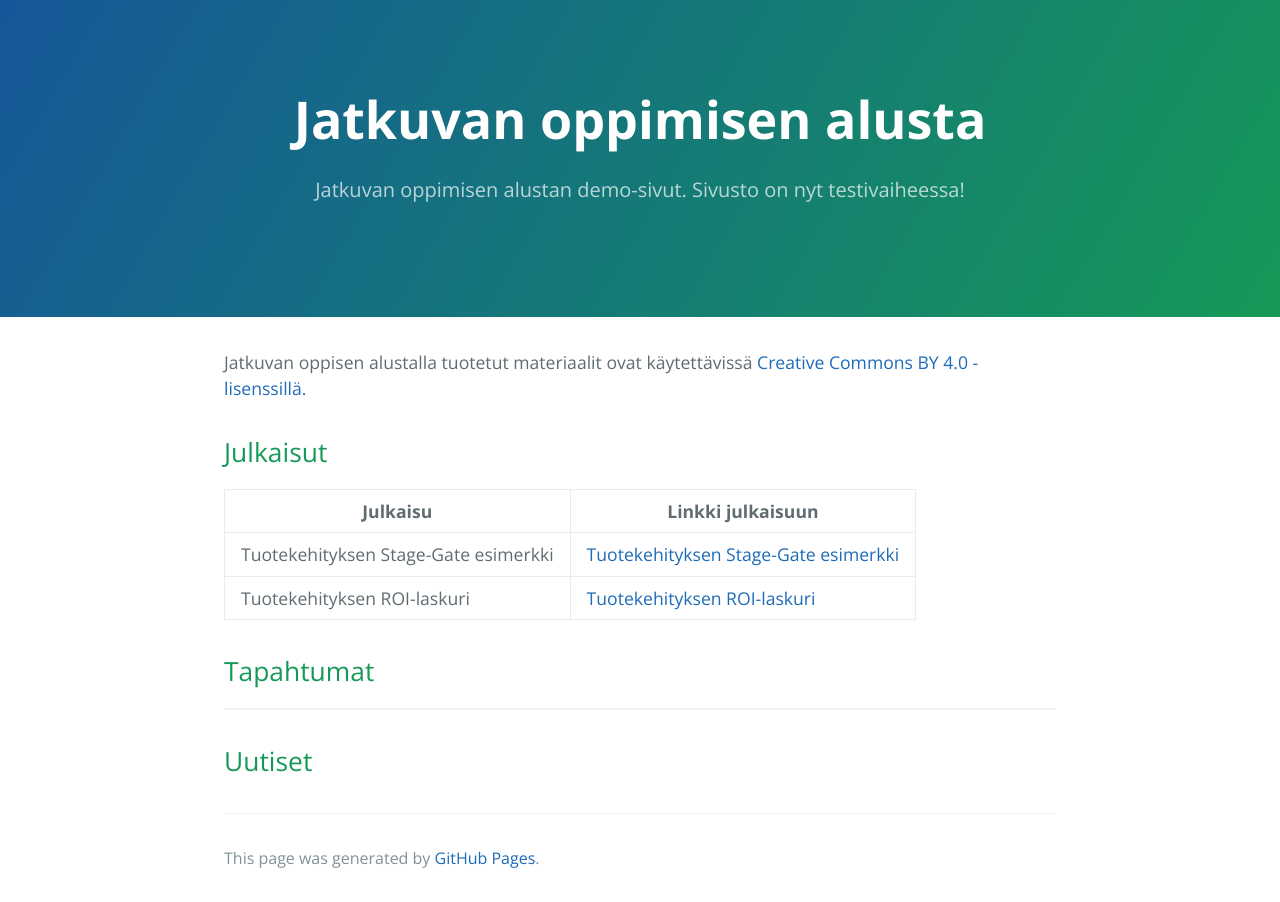
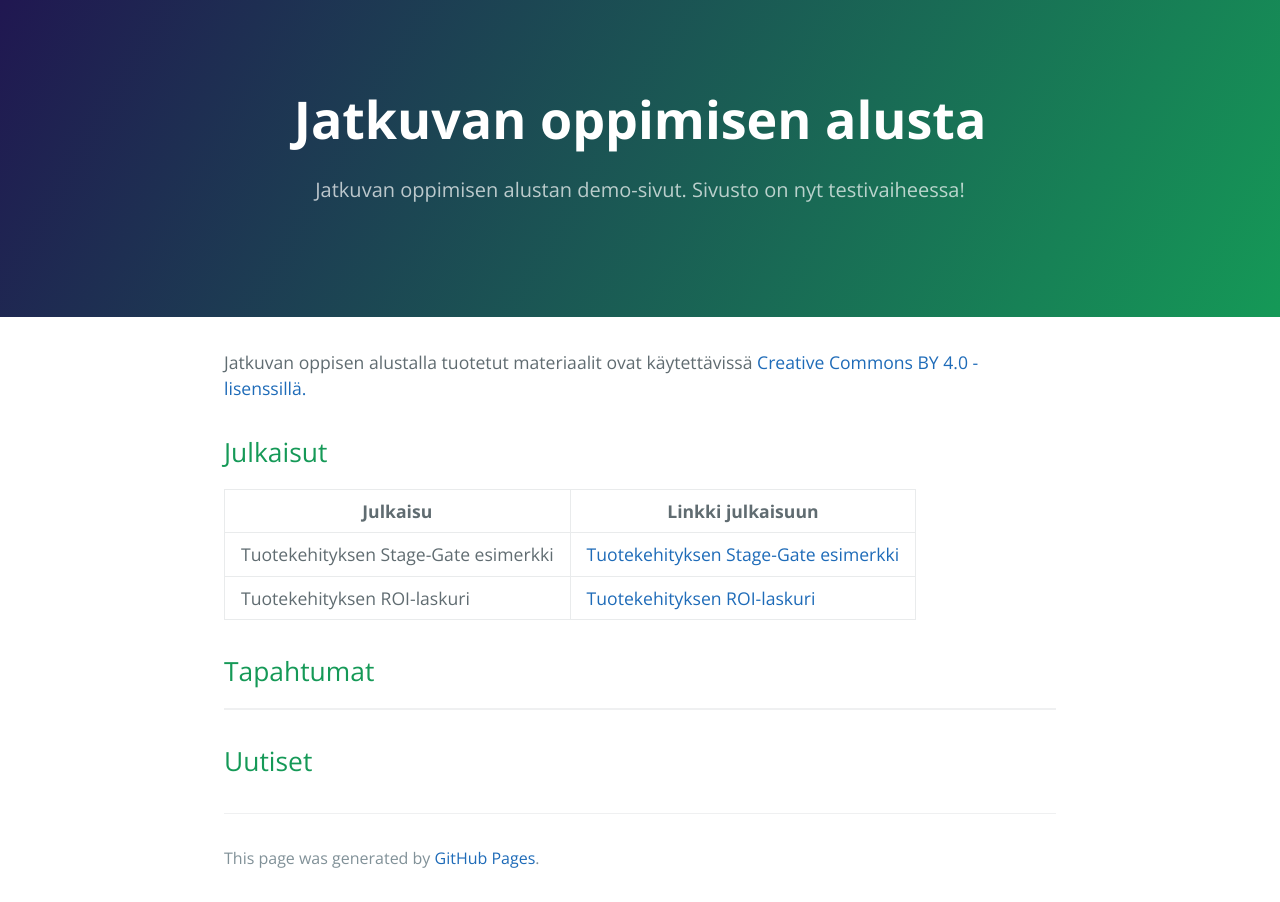
Before and after one commit to martti-testi/martti-testi.github.io, a Jekyll site: the page built from index.md, in a window 1280 px wide. Built offline with Jekyll 4.4.1, drawn with Linux system fonts in a browser that asks for light colours.

Commit message:
Update variables.scss

```diff
--- a/_sass/variables.scss
+++ b/_sass/variables.scss
@@ -5,7 +5,7 @@ $medium-breakpoint: 42em !default;
 // Headers
 $header-heading-color: #fff !default;
 $header-bg-color: #159957 !default;
-$header-bg-color-secondary: #155799 !default;
+$header-bg-color-secondary: #201751 !default;
 
 // Text
 $section-headings-color: #159957 !default;
```
